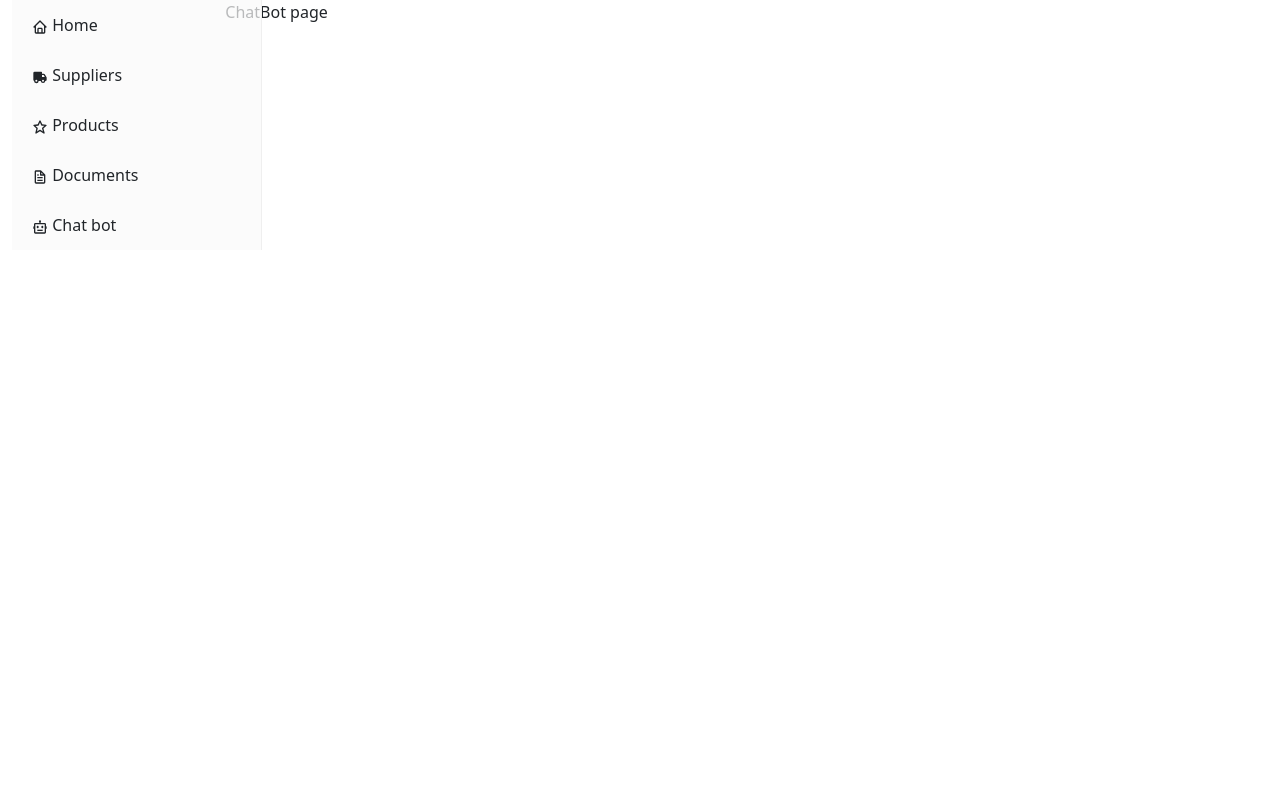
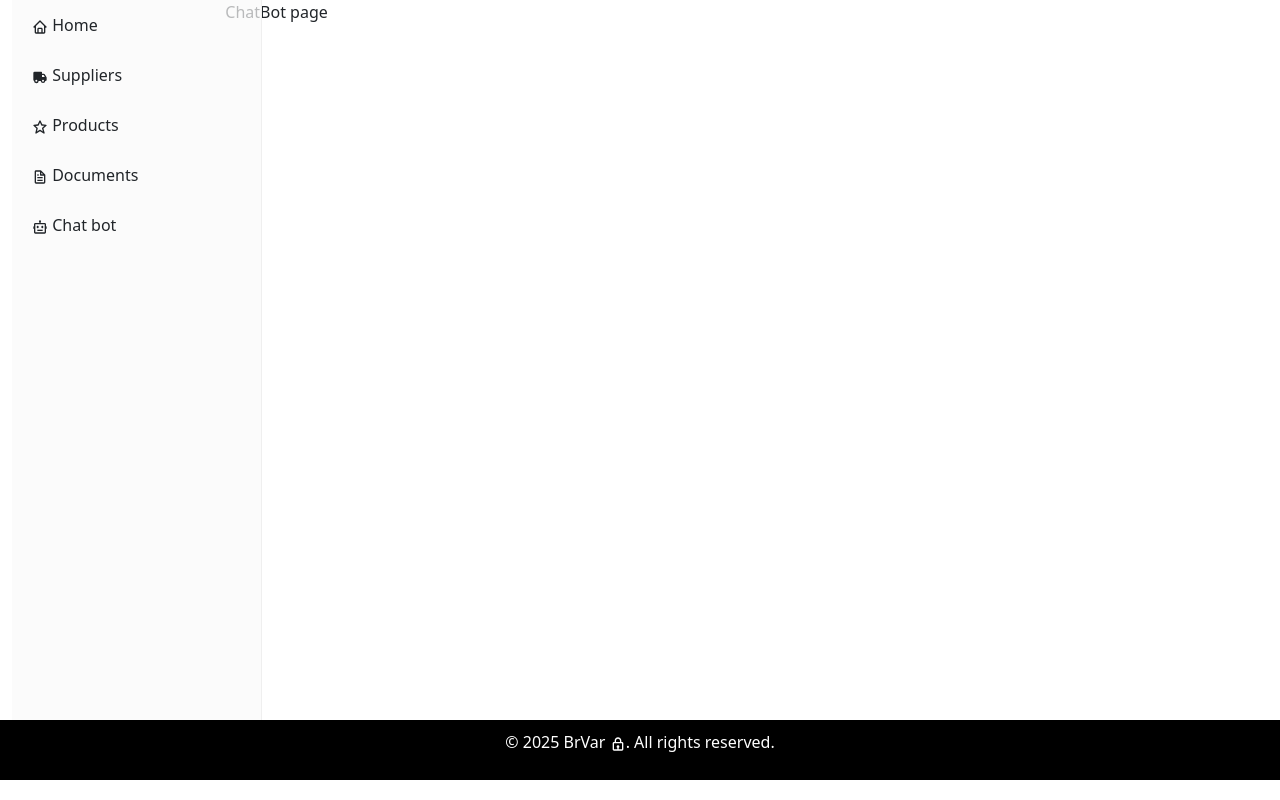
Before and after one commit to elab-development/internet-tehnologije-2024-projekat-uvoznici_2019_0233, a React (Create React App) app in the folder uvoznici_klijent/: page /chat in a window 1280 px wide. Built offline with nearby package versions, Linux system fonts and the light colour scheme.

Commit message:
Footer i Title

```diff
--- a/uvoznici_klijent/src/App.css
+++ b/uvoznici_klijent/src/App.css
@@ -1,38 +1,37 @@
-.App {
+.title-container {
+  display: flex;
+  justify-content: center;
+  align-items: center;
+  flex-direction: column;
+  border-bottom: 1px solid #eee;
+  background-color: #f9f9f9;
+  padding: 20px;
+  margin-bottom: 20px;
   text-align: center;
 }
 
-.App-logo {
-  height: 40vmin;
-  pointer-events: none;
+.title-container h1 {
+  font-size: 3rem;
+  font-weight: bold;
+  color: #333;
 }
 
-@media (prefers-reduced-motion: no-preference) {
-  .App-logo {
-    animation: App-logo-spin infinite 20s linear;
-  }
+.title-container p {
+  font-size: 1.2rem;
+  color: #666;
+  margin-top: 0.5rem;
 }
 
-.App-header {
-  background-color: #282c34;
-  min-height: 100vh;
-  display: flex;
-  flex-direction: column;
-  align-items: center;
-  justify-content: center;
-  font-size: calc(10px + 2vmin);
-  color: white;
+.sidebar aside {
+height: 90vh;
 }
 
-.App-link {
-  color: #61dafb;
+footer {
+  text-align: center;
+  padding: 10px;
+  background-color: #000;
+  color:  #fff;
+  position: fixed;
+  width: 100%;
+  bottom: 0;
 }
-
-@keyframes App-logo-spin {
-  from {
-    transform: rotate(0deg);
-  }
-  to {
-    transform: rotate(360deg);
-  }
-}
--- a/uvoznici_klijent/src/App.js
+++ b/uvoznici_klijent/src/App.js
@@ -9,6 +9,7 @@ import Suppliers from "./pages/Suppliers";
 import Products from "./pages/Products";
 import Documents from "./pages/Documents";
 import ChatBot from "./pages/ChatBot";
+import Footer from "./components/Footer";
 
 
 function App() {
@@ -31,6 +32,11 @@ function App() {
                   </Col>
               </Row>
           </Container>
+            <Row>
+                <Col md={12}>
+                    <Footer />
+                </Col>
+            </Row>
         </BrowserRouter>
     </>
   );
--- /dev/null
+++ b/uvoznici_klijent/src/components/Footer.jsx
@@ -0,0 +1,16 @@
+import React from 'react';
+import {BiLock} from "react-icons/bi";
+
+const Footer = () => {
+    return (
+        <>
+            <footer>
+                <div className="col-md-12 text-center">
+                    <p>&copy; {new Date().getFullYear()} BrVar <BiLock/>. All rights reserved.</p>
+                </div>
+            </footer>
+        </>
+    );
+};
+
+export default Footer;
```
Also changed, not shown: uvoznici_klijent/src/components/Title.jsx (added, +21 -0 lines).
